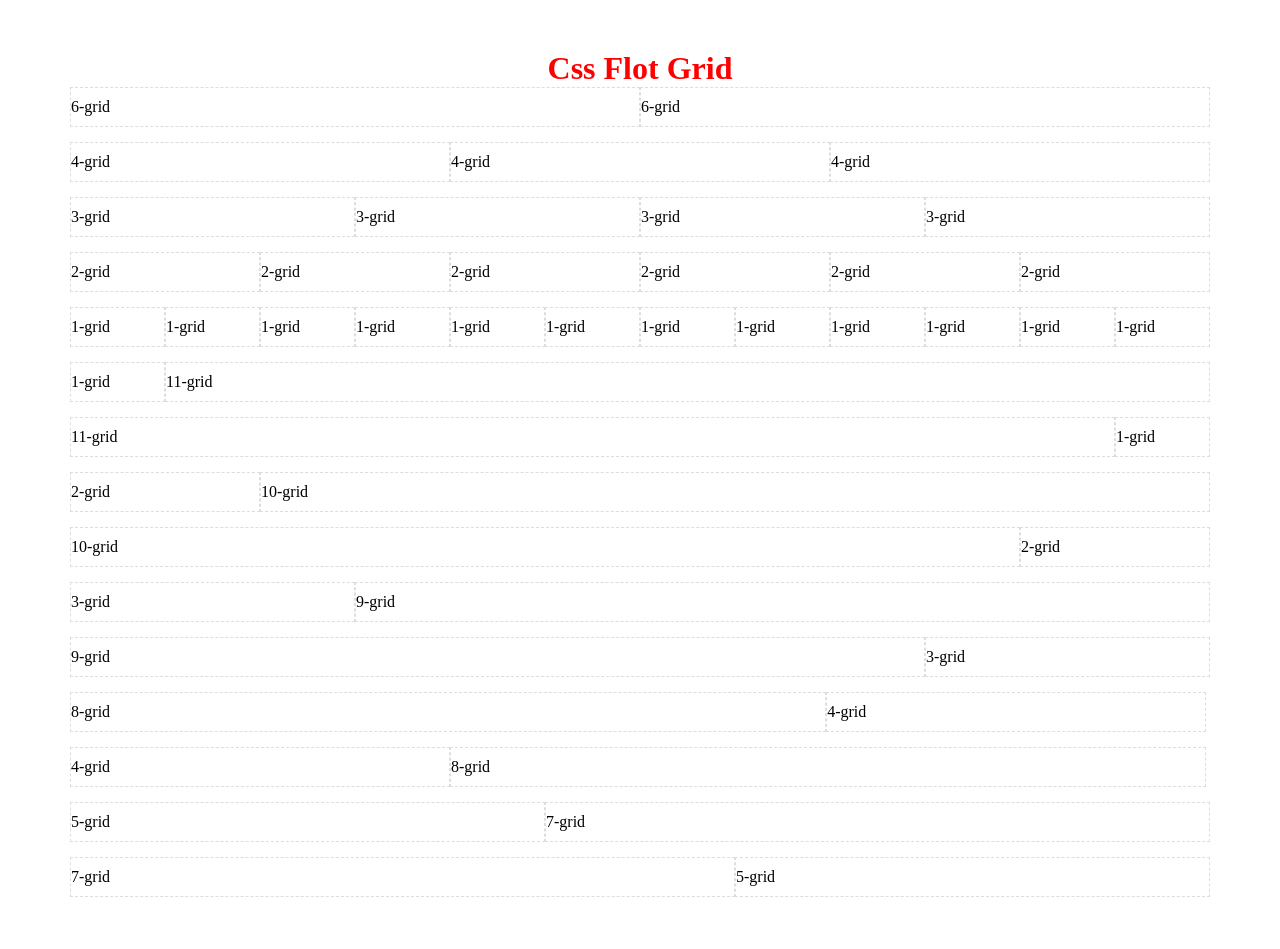
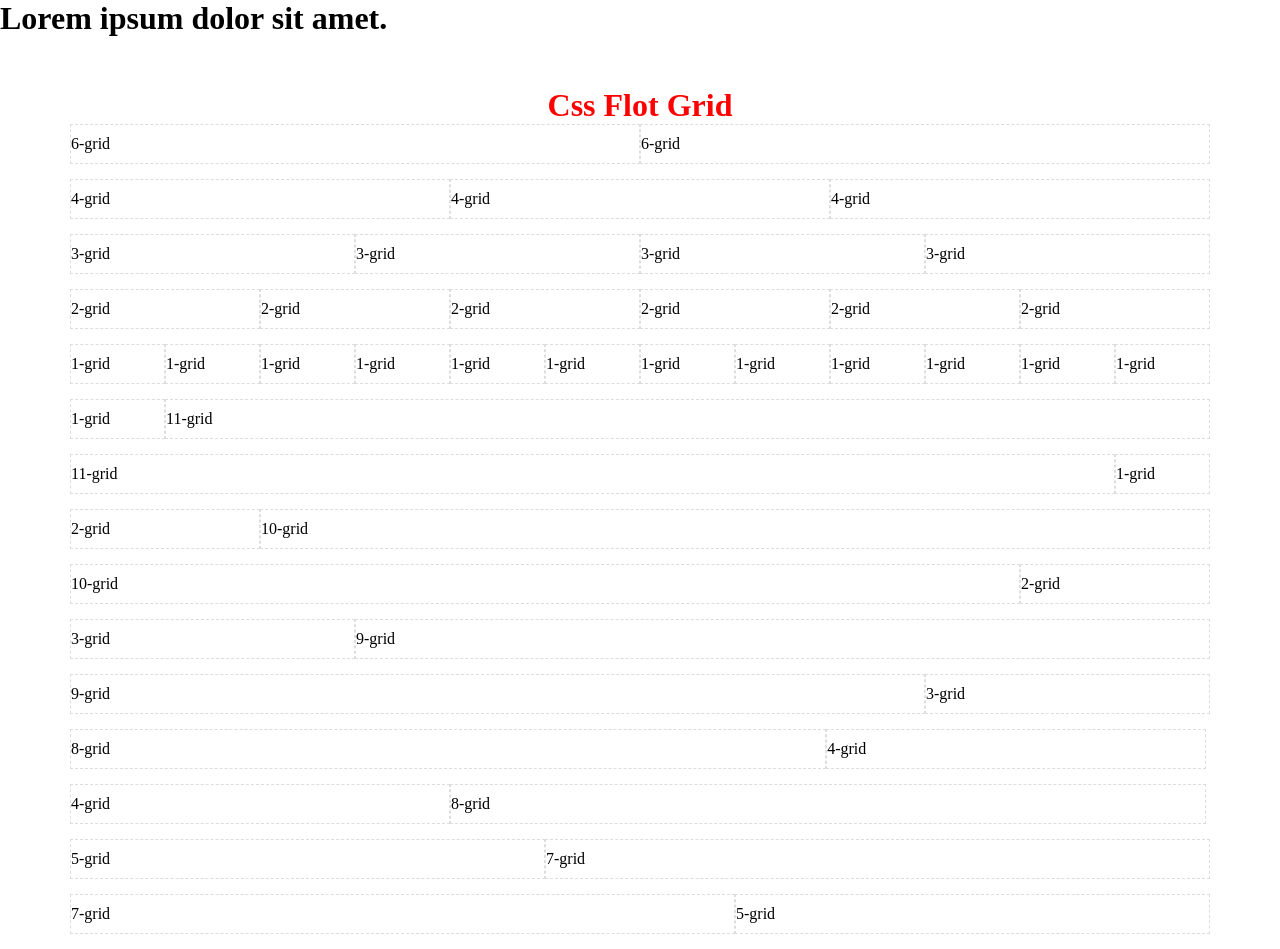
Before and after one commit to azadkhondoker/css-float, a plain HTML site: page index.html in a window 1280 px wide. Before the commit the page ends 912 px from the top, so only its background shows below. Drawn offline with Linux system fonts and the light colour scheme.

Commit message:
demo heading added

```diff
--- a/index.html
+++ b/index.html
@@ -4,10 +4,11 @@
     <meta charset="UTF-8">
     <meta http-equiv="X-UA-Compatible" content="IE=edge">
     <meta name="viewport" content="width=device-width, initial-scale=1.0">
-    <title>css-flot-framwork</title>
+    <title>css-flot-.framwork</title>
     <link rel="stylesheet" href="style.css">
 </head>
 <body>
+    <h1>Lorem ipsum dolor sit amet.</h1>
     <div class="container">
         <h2>css flot grid</h2>
         <div class="row clearfix">
```
